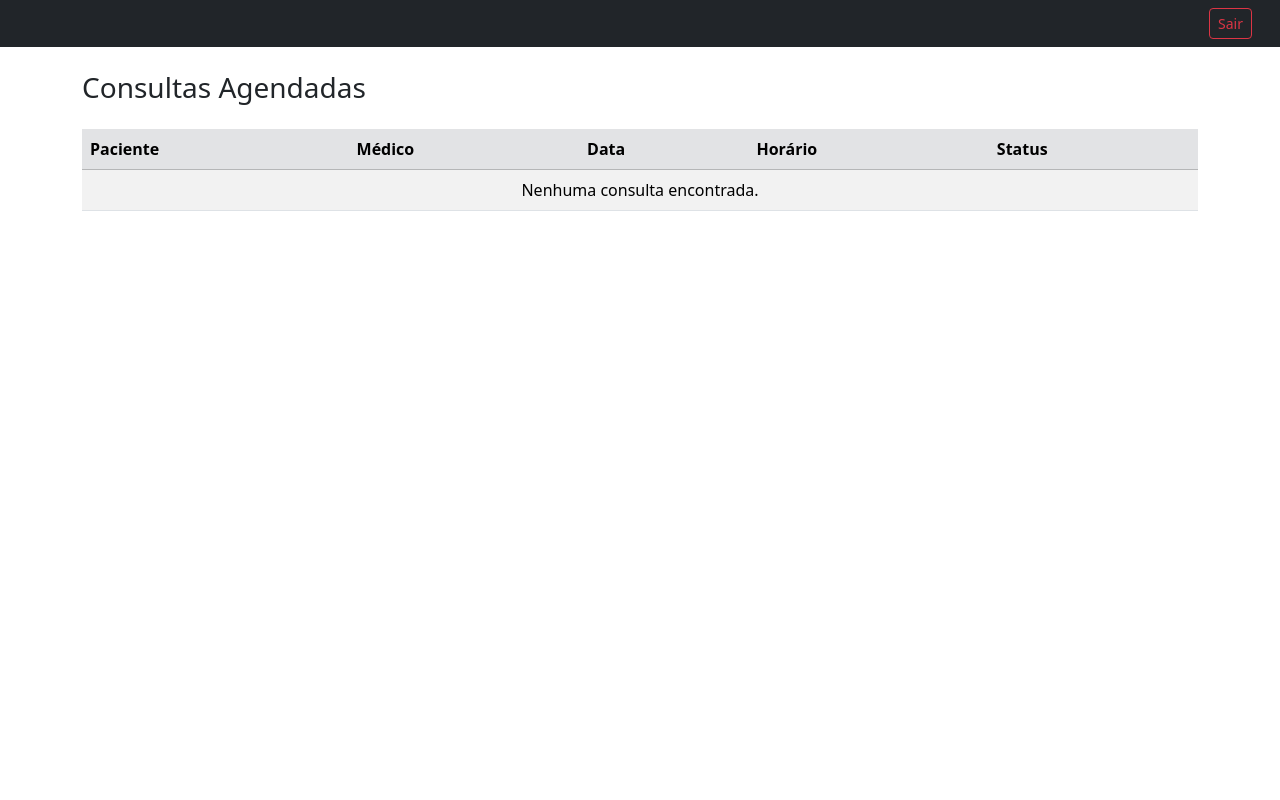
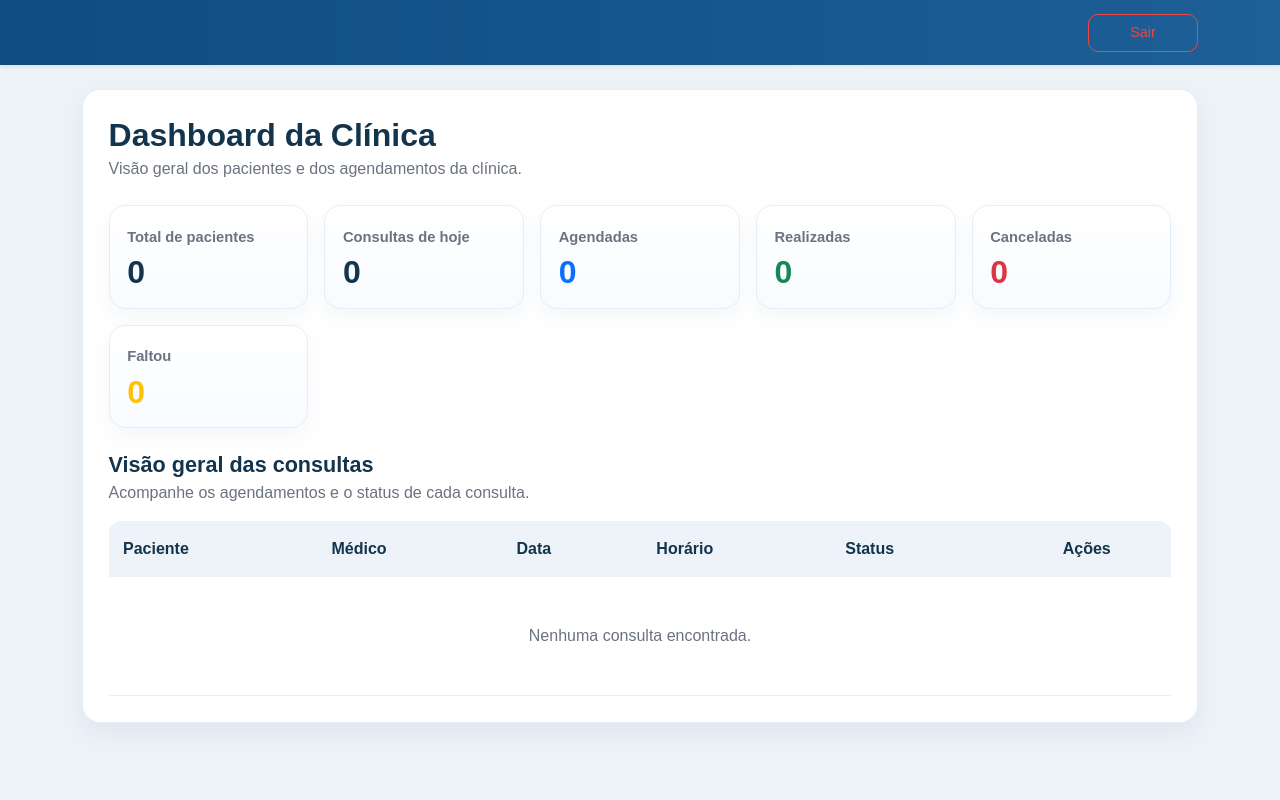
Before and after one commit to Dev-Erasmo-Oliveira/Projeto_Clinica, a Django app: page /consultas/ in a window 1280 px wide. Run offline with Django 5.2, Linux system fonts and the light colour scheme; the visitor is signed in with stand-in values (Sample User, id 1); data that the repository does not hold is empty.

Commit message:
Atualização do projeto, com criação do Dashboard e criação de alteração de status da consulta, para cancelada realizada, faltou e etc. Tambem foi melhorado a estilização do sistema com cores mais atrativas, animações nos botões e mudanças na tela de login

```diff
--- a/clinica/templates/base.html
+++ b/clinica/templates/base.html
@@ -1,68 +1,67 @@
+{% load static %}
 <!DOCTYPE html>
 <html lang="pt-br">
 <head>
     <meta charset="UTF-8">
+    <meta name="viewport" content="width=device-width, initial-scale=1">
     <title>{% block title %}Clínica{% endblock %}</title>
 
-    <!-- Bootsrap -->
     <link href="https://cdn.jsdelivr.net/npm/bootstrap@5.3.3/dist/css/bootstrap.min.css" rel="stylesheet">
+    <link rel="stylesheet" href="{% static 'css/style.css' %}">
 </head>
-<body>
+<body class="app-body">
 
-<nav class="navbar navbar-dark bg-dark px-3">
-    <div class="container-fluid">
-
+<nav class="navbar navbar-expand-lg app-navbar shadow-sm">
+    <div class="container">
         {% if request.user.is_authenticated %}
 
-            <div class="d-flex align-items-center gap-2">
+            {% if request.user.profissional.tipo == 'recepcionista' %}
+                <a class="navbar-brand fw-bold" href="{% url 'consultas-lista' %}">
+                    Clínica Life
+                </a>
+            {% elif request.user.profissional.tipo == 'medico' %}
+                <a class="navbar-brand fw-bold" href="{% url 'medico-consultas' %}">
+                    Clínica Life
+                </a>
+            {% endif %}
+
+            <div class="d-flex flex-wrap align-items-center gap-2 ms-auto">
                 {% if request.user.profissional.tipo == 'recepcionista' %}
-                    <a class="navbar-brand" href="{% url 'consultas-lista' %}">
-                        Clínica
+                    <a href="{% url 'consultas-lista' %}" class="btn btn-nav btn-nav-uniform">
+                        Consultas
                     </a>
 
-                    <a href="{% url 'consultas-lista' %}" class="btn btn-outline-light btn-sm">
-                        Consultas
-                    </a>
-                    <a href="{% url 'pacientes-lista' %}" class="btn btn-outline-light btn-sm">
+                    <a href="{% url 'pacientes-lista' %}" class="btn btn-nav btn-nav-uniform">
                         Pacientes
                     </a>
 
-                    <a href="{% url 'pacientes-criar' %}" class="btn btn-outline-light btn-sm">
+                    <a href="{% url 'pacientes-criar' %}" class="btn btn-primary-action btn-nav-uniform">
                         Novo Paciente
                     </a>
                 {% endif %}
 
                 {% if request.user.profissional.tipo == 'medico' %}
-                    <a class="navbar-brand" href="{% url 'medico-consultas' %}">
-                        Clínica
-                    </a>
-                {% endif %}
-            </div>
-
-            <div class="d-flex align-items-center gap-2 ms-auto">
-                {% if request.user.profissional.tipo == 'medico' %}
-                    <a href="{% url 'medico-consultas' %}" class="btn btn-outline-light btn-sm">
+                    <a href="{% url 'medico-consultas' %}" class="btn btn-nav btn-nav-uniform">
                         Minha Agenda
                     </a>
                 {% endif %}
 
-                <form method="post" action="{% url 'logout' %}">
+                <form method="post" action="{% url 'logout' %}" class="m-0">
                     {% csrf_token %}
-                    <button type="submit" class="btn btn-outline-danger btn-sm">
+                    <button type="submit" class="btn btn-danger-outline btn-nav-uniform">
                         Sair
                     </button>
                 </form>
             </div>
-
         {% endif %}
-
     </div>
 </nav>
 
-
-<div class="container mt-4">
-    {% block content %}{% endblock %}
-</div>
+<main class="py-4">
+    <div class="container">
+        {% block content %}{% endblock %}
+    </div>
+</main>
 
 <script src="https://cdn.jsdelivr.net/npm/bootstrap@5.3.3/dist/js/bootstrap.bundle.min.js"></script>
 </body>
--- a/clinica/templates/consultas/lista.html
+++ b/clinica/templates/consultas/lista.html
@@ -1,45 +1,135 @@
 {% extends 'base.html' %}
 
-{% block title %}Consultas{% endblock %}
+{% block title %}Dashboard{% endblock %}
 
 {% block content %}
+<div class="page-card">
 
-<div class="d-flex justify-content-between align-items-center mb-3">
-    <h3>Consultas Agendadas</h3>
+    <div class="d-flex justify-content-between align-items-center flex-wrap gap-3 mb-4">
+        <div>
+            <h1 class="page-title">Dashboard da Clínica</h1>
+            <p class="page-subtitle">
+                Visão geral dos pacientes e dos agendamentos da clínica.
+            </p>
+        </div>
+
         {% if request.user.profissional.tipo == 'recepcionista' %}
-    <a href="{% url 'consultas-criar' %}" class="btn btn-success">
+            <a href="{% url 'consultas-criar' %}" class="btn btn-primary px-4">
                 Nova Consulta
             </a>
         {% endif %}
     </div>
 
-<table class="table table-striped ">
-    <thead class="table-secondary">
+    <div class="dashboard-cards mb-4">
+        <div class="dashboard-card">
+            <div class="dashboard-card-label">Total de pacientes</div>
+            <div class="dashboard-card-value">{{ total_pacientes }}</div>
+        </div>
+
+        <div class="dashboard-card">
+            <div class="dashboard-card-label">Consultas de hoje</div>
+            <div class="dashboard-card-value">{{ consultas_hoje }}</div>
+        </div>
+
+        <div class="dashboard-card">
+            <div class="dashboard-card-label">Agendadas</div>
+            <div class="dashboard-card-value text-primary">
+                {{ consultas_agendadas }}
+            </div>
+        </div>
+
+        <div class="dashboard-card">
+            <div class="dashboard-card-label">Realizadas</div>
+            <div class="dashboard-card-value text-success">
+                {{ consultas_realizadas }}
+            </div>
+        </div>
+
+        <div class="dashboard-card">
+            <div class="dashboard-card-label">Canceladas</div>
+            <div class="dashboard-card-value text-danger">
+                {{ consultas_canceladas }}
+            </div>
+        </div>
+
+        <div class="dashboard-card">
+            <div class="dashboard-card-label">Faltou</div>
+            <div class="dashboard-card-value text-warning">
+                {{ consultas_faltou }}
+            </div>
+        </div>
+    </div>
+
+    <div class="section-header mb-3">
+        <h2 class="section-title">Visão geral das consultas</h2>
+        <p class="section-subtitle">
+            Acompanhe os agendamentos e o status de cada consulta.
+        </p>
+    </div>
+
+    <div class="table-responsive">
+        <table class="table table-modern align-middle">
+            <thead>
                 <tr>
                     <th>Paciente</th>
                     <th>Médico</th>
                     <th>Data</th>
                     <th>Horário</th>
                     <th>Status</th>
+                    <th class="text-center">Ações</th>
                 </tr>
             </thead>
             <tbody>
                 {% for consulta in consultas %}
                     <tr>
-                <td>{{ consulta.paciente.nome }}</td>
+                        <td class="fw-semibold">{{ consulta.paciente.nome }}</td>
                         <td>{{ consulta.medico }}</td>
                         <td>{{ consulta.data|date:"d/m/Y" }}</td>
                         <td>{{ consulta.hora|time:"H:i" }}</td>
-                <td>{{ consulta.get_status_display }}</td>
+                        <td>
+                            {% if consulta.status == 'agendada' %}
+                                <span class="badge-status status-agendada">
+                                    {{ consulta.get_status_display }}
+                                </span>
+                            {% elif consulta.status == 'realizada' %}
+                                <span class="badge-status status-realizada">
+                                    {{ consulta.get_status_display }}
+                                </span>
+                            {% elif consulta.status == 'cancelada' %}
+                                <span class="badge-status status-cancelada">
+                                    {{ consulta.get_status_display }}
+                                </span>
+                            {% elif consulta.status == 'faltou' %}
+                                <span class="badge-status status-faltou">
+                                    {{ consulta.get_status_display }}
+                                </span>
+                            {% else %}
+                                <span class="badge bg-secondary">
+                                    {{ consulta.get_status_display }}
+                                </span>
+                            {% endif %}
+                        </td>
+                        <td class="text-center">
+                            {% if request.user.profissional.tipo == 'recepcionista' %}
+                                <a href="{% url 'consultas-status' consulta.id %}" class="btn btn-outline-primary btn-sm">
+                                    Atualizar status
+                                </a>
+                            {% else %}
+                                <span class="text-muted">—</span>
+                            {% endif %}
+                        </td>
                     </tr>
                 {% empty %}
                     <tr>
-                <td colspan="5" class="text-center">
+                        <td colspan="6">
+                            <div class="empty-state">
                                 Nenhuma consulta encontrada.
+                            </div>
                         </td>
                     </tr>
                 {% endfor %}
             </tbody>
         </table>
-
+    </div>
+</div>
 {% endblock %}
--- a/clinica/urls.py
+++ b/clinica/urls.py
@@ -12,6 +12,7 @@ from .views.pacientes import (
 from .views.consultas import (
     ConsultaListView,
     ConsultaCreateView,
+    ConsultaStatusUpdateView
 )
 
 from .views.medico_consultas_list import MedicoConsultasView
@@ -28,6 +29,12 @@ urlpatterns = [
 
     path('consultas/', ConsultaListView.as_view(), name='consultas-lista'),
     path('consultas/nova/', ConsultaCreateView.as_view(), name='consultas-criar'),
+        path(
+        'consultas/<int:pk>/status/',
+        ConsultaStatusUpdateView.as_view(),
+        name='consultas-status'
+    ),
+
 
     path('minhas-consultas/', MedicoConsultasView.as_view(), name='medico-consultas'),
 ]
--- a/clinica/views/consultas.py
+++ b/clinica/views/consultas.py
@@ -1,14 +1,39 @@
-from django.views.generic import ListView, CreateView
-from clinica.models import Consulta
+from django.views.generic import ListView, CreateView, UpdateView
 from django.urls import reverse_lazy
-from clinica.forms import ConsultaForm
 from django.contrib.auth.mixins import LoginRequiredMixin
+from django.utils import timezone
+
+from clinica.models.consultas import Consulta
+from clinica.models.paciente import Paciente
+from clinica.forms import ConsultaForm, ConsultaStatusForm
 from clinica.mixins import ApenasRecepcionistaMixin
 
-class ConsultaListView(LoginRequiredMixin,ListView):
+
+class ConsultaListView(LoginRequiredMixin, ListView):
     model = Consulta
     template_name = 'consultas/lista.html'
     context_object_name = 'consultas'
+
+    def get_queryset(self):
+        return (
+            Consulta.objects
+            .select_related('paciente', 'medico')
+            .order_by('-data', 'hora')
+        )
+
+    def get_context_data(self, **kwargs):
+        context = super().get_context_data(**kwargs)
+
+        hoje = timezone.localdate()
+
+        context['total_pacientes'] = Paciente.objects.count()
+        context['consultas_hoje'] = Consulta.objects.filter(data=hoje).count()
+        context['consultas_agendadas'] = Consulta.objects.filter(status='agendada').count()
+        context['consultas_realizadas'] = Consulta.objects.filter(status='realizada').count()
+        context['consultas_canceladas'] = Consulta.objects.filter(status='cancelada').count()
+        context['consultas_faltou'] = Consulta.objects.filter(status = 'faltou').count()
+
+        return context
 
 
 class ConsultaCreateView(LoginRequiredMixin, ApenasRecepcionistaMixin, CreateView):
@@ -16,3 +41,9 @@ class ConsultaCreateView(LoginRequiredMixin, ApenasRecepcionistaMixin, CreateVie
     form_class = ConsultaForm
     template_name = 'consultas/form.html'
     success_url = reverse_lazy('consultas-lista')
+
+class ConsultaStatusUpdateView(LoginRequiredMixin, ApenasRecepcionistaMixin, UpdateView):
+    model = Consulta
+    form_class = ConsultaStatusForm
+    template_name = 'consultas/status_form.html'
+    success_url = reverse_lazy('consultas-lista')
--- a/core/settings.py
+++ b/core/settings.py
@@ -118,3 +118,6 @@ LOGOUT_REDIRECT_URL = 'login'
 # https://docs.djangoproject.com/en/6.0/howto/static-files/
 
 STATIC_URL = 'static/'
+STATICFILES_DIRS = [
+    BASE_DIR / 'static'
+]
--- /dev/null
+++ b/static/css/style.css
@@ -0,0 +1,299 @@
+body.app-body {
+    background: #eef3f8;
+    min-height: 100vh;
+    color: #1f2937;
+    font-family: Arial, Helvetica, sans-serif;
+}
+
+.app-navbar {
+    background: linear-gradient(90deg, #0f4c81, #1d5f97);
+    padding-top: 0.85rem;
+    padding-bottom: 0.85rem;
+}
+
+.app-navbar .navbar-brand {
+    color: #ffffff;
+    font-size: 1.7rem;
+    letter-spacing: 0.2px;
+    text-decoration: none;
+}
+
+.app-navbar .navbar-brand:hover {
+    color: #ffffff;
+}
+
+.btn-nav {
+    background-color: rgba(255, 255, 255, 0.10);
+    color: #ffffff;
+    border: 1px solid rgba(255, 255, 255, 0.18);
+}
+
+.btn-nav:hover {
+    background-color: rgba(255, 255, 255, 0.18);
+    color: #ffffff;
+    transform: translateY(-1px);
+}
+
+.btn-nav-uniform {
+    padding: 0.5rem 1.1rem;
+    font-size: 0.9rem;
+    border-radius: 10px;
+    height: 38px;
+    min-width: 110px;
+    display: inline-flex;
+    align-items: center;
+    justify-content: center;
+    transition: all 0.2s ease;
+    font-weight: 500;
+}
+
+.btn-primary-action {
+    background-color: #16a34a;
+    border: 1px solid #16a34a;
+    color: #ffffff;
+}
+
+.btn-primary-action:hover {
+    background-color: #15803d;
+    border-color: #15803d;
+    color: #ffffff;
+    transform: translateY(-1px);
+}
+
+.btn-danger-outline {
+    background-color: transparent;
+    border: 1px solid #ef4444;
+    color: #ef4444;
+}
+
+.btn-danger-outline:hover {
+    background-color: #ef4444;
+    color: #ffffff;
+    transform: translateY(-1px);
+}
+
+.page-card {
+    background: #ffffff;
+    border-radius: 18px;
+    padding: 1.6rem;
+    box-shadow: 0 10px 30px rgba(15, 76, 129, 0.08);
+    border: 1px solid #e5edf5;
+}
+
+.page-title {
+    font-size: 2rem;
+    font-weight: 700;
+    color: #12344d;
+    margin-bottom: 0.2rem;
+}
+
+.page-subtitle {
+    color: #6b7280;
+    font-size: 1rem;
+    margin-bottom: 0;
+}
+
+.table-modern {
+    margin-bottom: 0;
+    border-collapse: separate;
+    border-spacing: 0;
+}
+
+.table-modern thead th {
+    background-color: #edf3f8;
+    color: #12344d;
+    border-bottom: none;
+    font-weight: 700;
+    padding: 1rem 0.9rem;
+}
+
+.table-modern thead th:first-child {
+    border-top-left-radius: 12px;
+}
+
+.table-modern thead th:last-child {
+    border-top-right-radius: 12px;
+}
+
+.table-modern tbody td {
+    padding: 0.95rem 0.9rem;
+    border-color: #e8eef5;
+}
+
+.table-modern tbody tr:hover {
+    background-color: #f8fbfd;
+}
+
+.badge-status {
+    display: inline-block;
+    padding: 0.45rem 0.85rem;
+    border-radius: 999px;
+    font-size: 0.8rem;
+    font-weight: 700;
+    min-width: 80px;
+    text-align: center;
+}
+
+.status-agendada {
+    background-color: #dbeefe;
+    color: #0b5e99;
+}
+
+.status-realizada {
+    background-color: #dcfce7;
+    color: #166534;
+}
+
+.status-cancelada {
+    background-color: #fee2e2;
+    color: #991b1b;
+}
+
+.empty-state {
+    padding: 2rem;
+    text-align: center;
+    color: #6b7280;
+}
+
+.form-card {
+    background: #ffffff;
+    border-radius: 18px;
+    padding: 1.75rem;
+    box-shadow: 0 10px 25px rgba(15, 76, 129, 0.07);
+    border: 1px solid #e5edf5;
+}
+
+.form-title {
+    font-size: 1.9rem;
+    font-weight: 700;
+    color: #12344d;
+    margin-bottom: 0.25rem;
+}
+
+.form-subtitle {
+    color: #6b7280;
+    margin-bottom: 1.75rem;
+}
+
+.form-label {
+    font-weight: 600;
+    color: #243b53;
+    margin-bottom: 0.45rem;
+}
+
+.form-control,
+.form-select {
+    border-radius: 12px;
+    min-height: 46px;
+    border: 1px solid #d9e3ec;
+    box-shadow: none;
+    transition: 0.2s ease;
+}
+
+.form-control:focus,
+.form-select:focus {
+    border-color: #1d5f97;
+    box-shadow: 0 0 0 0.2rem rgba(29, 95, 151, 0.12);
+}
+
+textarea.form-control {
+    min-height: 140px;
+    resize: vertical;
+}
+
+.form-actions {
+    display: flex;
+    gap: 0.75rem;
+    margin-top: 1.5rem;
+}
+
+.btn-soft-secondary {
+    background-color: #6c757d;
+    color: #fff;
+    border: none;
+}
+
+.btn-soft-secondary:hover {
+    background-color: #5c636a;
+    color: #fff;
+}
+
+.login-wrapper {
+    min-height: 80vh;
+    display: flex;
+    align-items: center;
+    justify-content: center;
+}
+
+.login-card {
+    width: 100%;
+    max-width: 420px;
+    border: none;
+    border-radius: 18px;
+    box-shadow: 0 15px 35px rgba(15, 76, 129, 0.12);
+}
+
+.login-card .card-body {
+    padding: 2rem;
+}
+
+.dashboard-cards {
+    display: grid;
+    grid-template-columns: repeat(5, minmax(0, 1fr));
+    gap: 1rem;
+}
+
+.dashboard-card {
+    background: linear-gradient(180deg, #ffffff, #f8fbff);
+    border: 1px solid #e5edf5;
+    border-radius: 16px;
+    padding: 1.2rem 1.1rem;
+    box-shadow: 0 8px 20px rgba(15, 76, 129, 0.05);
+}
+
+.dashboard-card-label {
+    font-size: 0.92rem;
+    color: #6b7280;
+    margin-bottom: 0.55rem;
+    font-weight: 600;
+}
+
+.dashboard-card-value {
+    font-size: 2rem;
+    font-weight: 700;
+    color: #12344d;
+    line-height: 1;
+}
+
+.section-header {
+    margin-top: 0.5rem;
+}
+
+.section-title {
+    font-size: 1.35rem;
+    font-weight: 700;
+    color: #12344d;
+    margin-bottom: 0.2rem;
+}
+
+.section-subtitle {
+    color: #6b7280;
+    margin-bottom: 0;
+}
+
+.status-faltou {
+    background-color: #fef3c7;
+    color: #92400e;
+}
+
+@media (max-width: 1200px) {
+    .dashboard-cards {
+        grid-template-columns: repeat(3, minmax(0, 1fr));
+    }
+}
+
+@media (max-width: 768px) {
+    .dashboard-cards {
+        grid-template-columns: repeat(1, minmax(0, 1fr));
+    }
+}
```
Also changed, not shown: clinica/forms.py (+17 -8 lines), clinica/templates/auth/login.html (+10 -13 lines), clinica/templates/consultas/form.html (+22 -13 lines), clinica/templates/consultas/status_form.html (added, +40 -0 lines), clinica/templates/pacientes/form.html (+21 -24 lines), clinica/templates/pacientes/lista.html (+18 -13 lines). Lines whose indentation alone changed are shown as unchanged.
